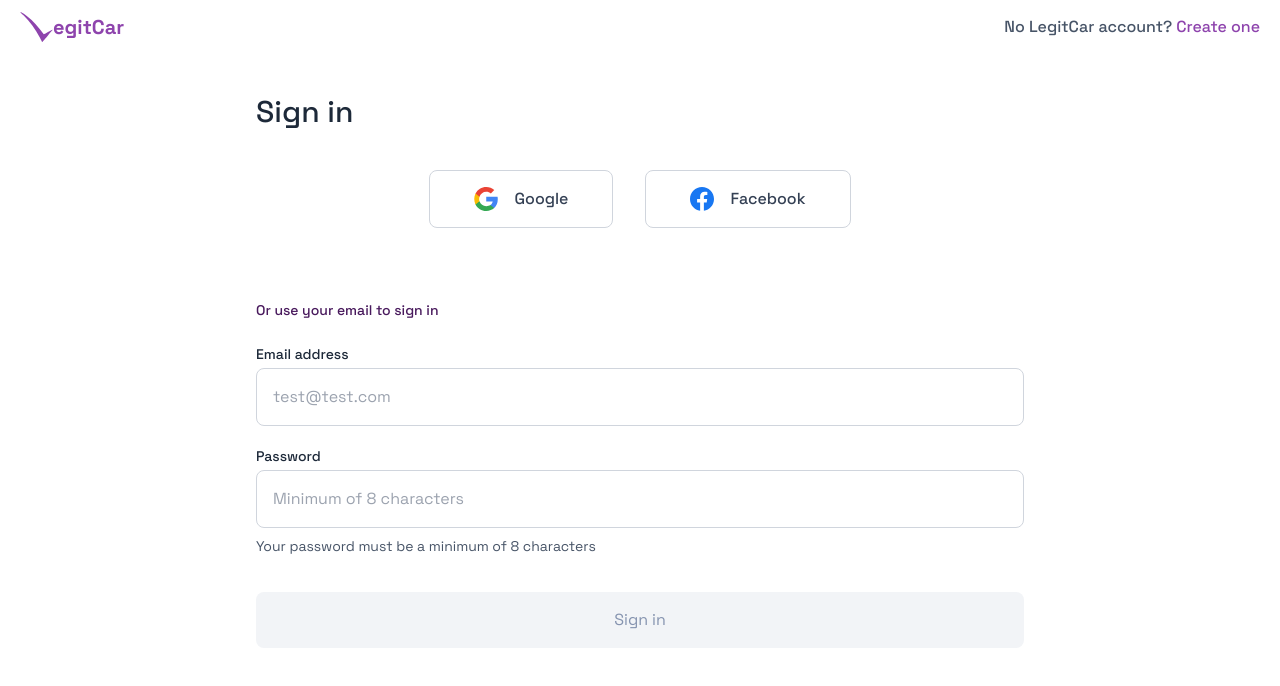
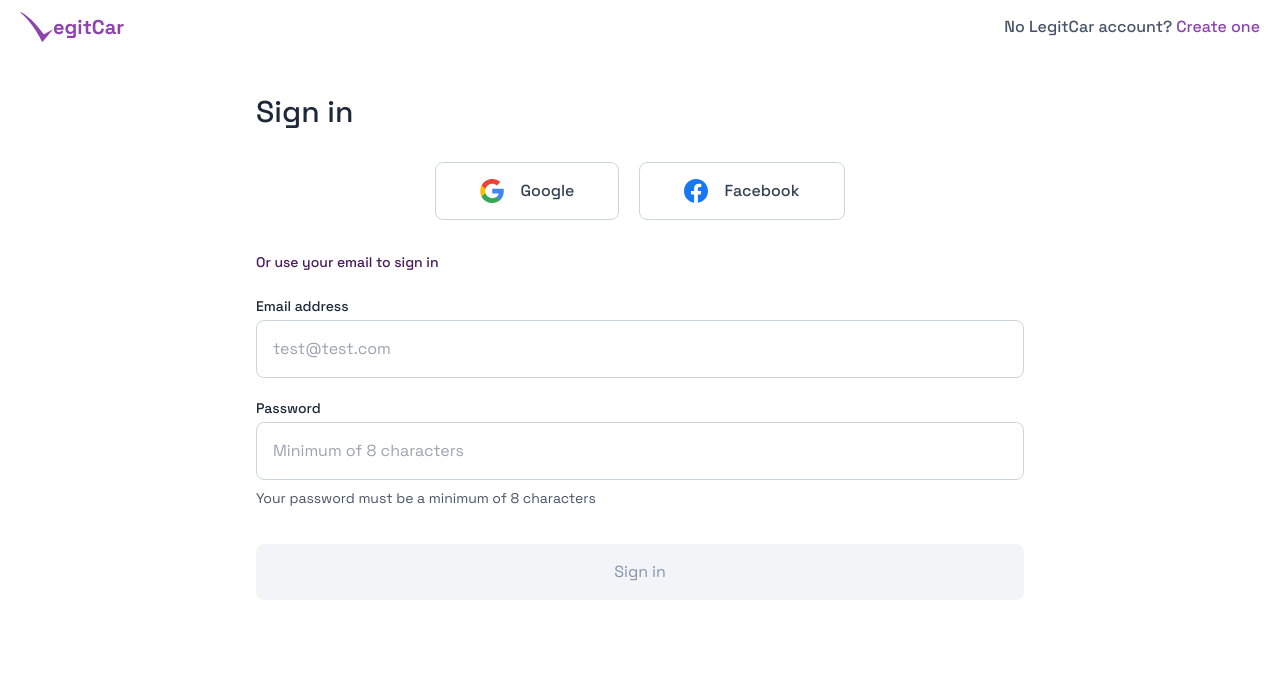
Before and after one commit to ntamiegbe/legitcar-next, a Next.js app: page /login in a window 1280 px wide. Shown: the top 686 px of the page. Built offline with nearby package versions, Linux system fonts and the light colour scheme.

Commit message:
Commit: changes to social buttons

```diff
--- a/src/pages/login.js
+++ b/src/pages/login.js
@@ -62,7 +62,7 @@ const login = () => {
                 <div className="m-10 max-w-3xl md:mx-auto">
                     <h1 className='text-3xl text-primary font-medium'>Sign in</h1>
                     <div className="flex justify-center items-center">
-                        <div className="flex items-center space-x-8 m-10">
+                        <div className="flex items-center space-x-5 mt-8 mx-20">
                             <button className='bg-white py-4 px-11 border border-stroke rounded-lg text-gray text-base font-medium'>
                                 <div className="flex items-center space-x-4">
                                     <svg width="24" height="24" viewBox="0 0 24 24" fill="none" xmlns="http://www.w3.org/2000/svg">
```
